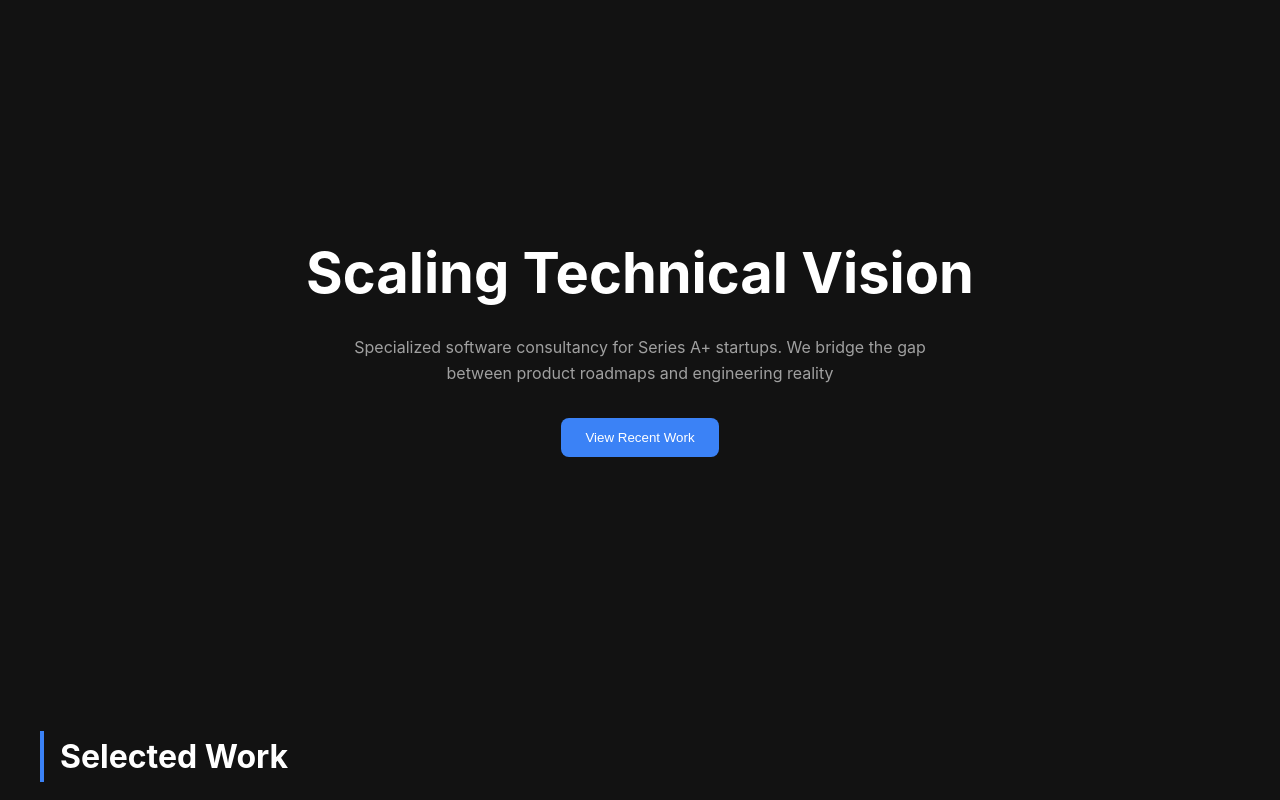
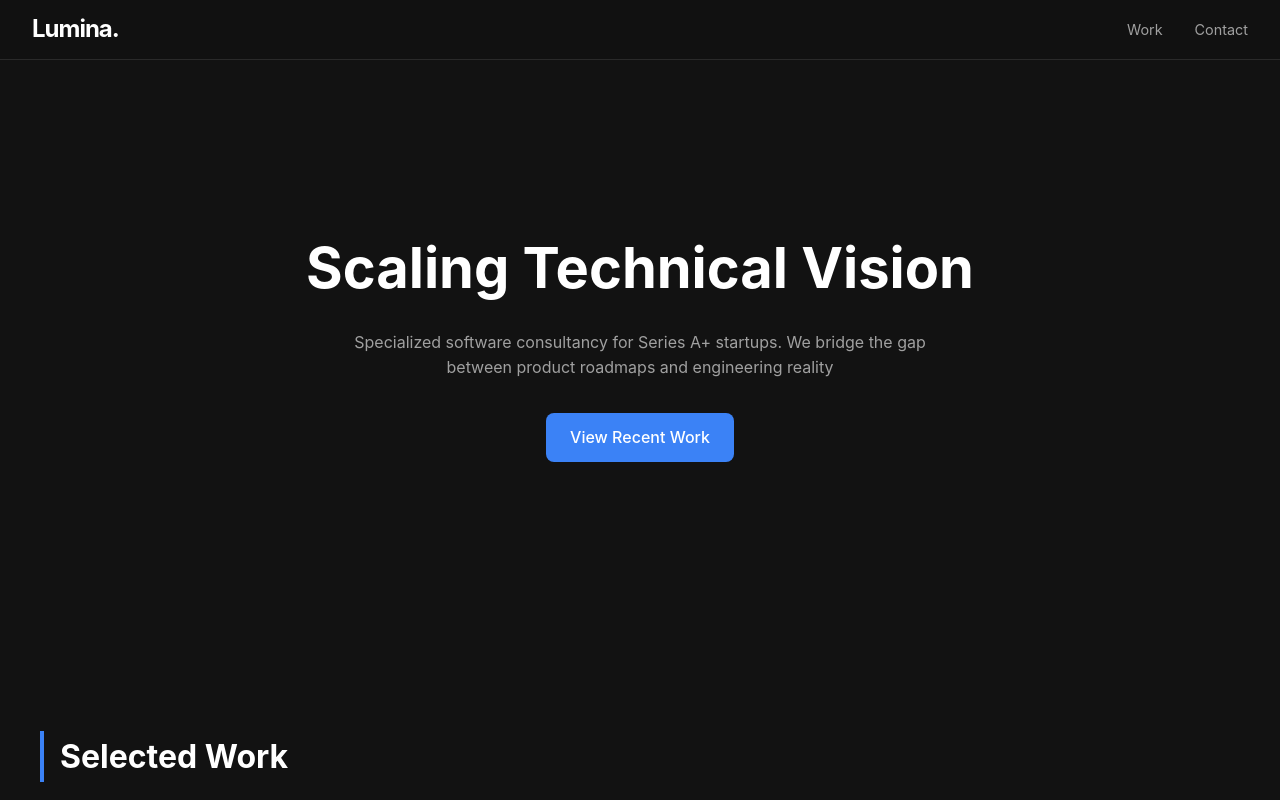
Before and after one commit to shalevmazuz/portfolio-website, a React (Vite) app: page / in a window 1280 px wide. Shown: the top 800 px of the page. Built offline with nearby package versions, Linux system fonts and the light colour scheme.

Commit message:
feat: add NavBar component to the app and minor fixes at Hero

```diff
--- a/src/App.jsx
+++ b/src/App.jsx
@@ -1,10 +1,12 @@
 import React from 'react'
 import Hero from './components/Hero'
 import ProjectsSection from './components/ProjectsSection'
+import Navbar from './components/NavBar'
 
 function App() {
   return (
     <div className="app-container">
+      <Navbar />
       <Hero />
       <ProjectsSection />
     </div>
--- a/src/components/Hero.css
+++ b/src/components/Hero.css
@@ -19,11 +19,17 @@ h1 {
 }
 
 .cta-button {
+    display: inline-block;
     background-color: var(--accent-color);
     color: white;
     padding: 12px 24px;
     border-radius: var(--radius);
-    border: none;
+    text-decoration: none;
+    font-weight: 500;
     margin-top: 2rem;
-    cursor: pointer;
+    transition: background-color 0.2s;
 }
+
+.cta-button:hover {
+    background-color: #2563EB;
+}
--- a/src/components/Hero.jsx
+++ b/src/components/Hero.jsx
@@ -10,9 +10,7 @@ const Hero = () => {
                 <p className="hero-subtitle">
                     Specialized software consultancy for Series A+ startups. We bridge the gap between product roadmaps and engineering reality
                 </p>
-                <button className="cta-button">
-                    View Recent Work
-                </button>
+                <a href="#projects" className="cta-button">View Recent Work</a>
             </div>
         </section>
     )
```
